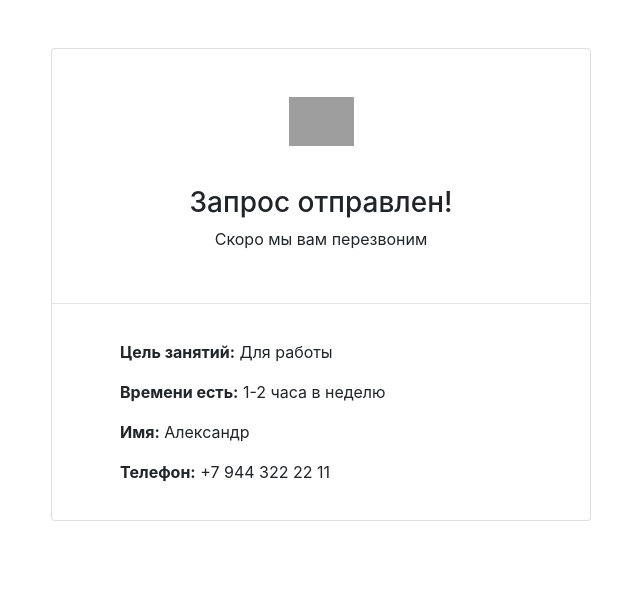
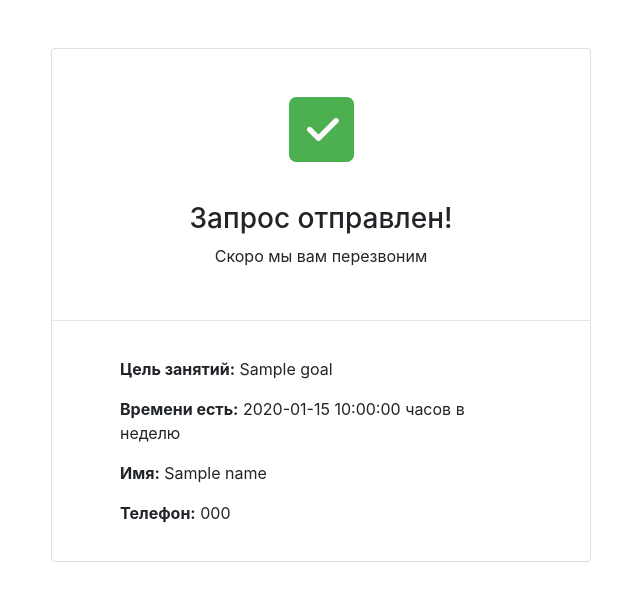
Before and after one commit to dnantonov/tinysteps, a Flask app: template templates/request_done.html in a window 1280 px wide. Shown: the part 72-673 px from the top of the page, without its empty margins (319-959 px from the left). Run offline with Flask 2, Linux system fonts and the light colour scheme; the template is opened without the code that fills it: most values are stand-ins (such as "Sample title", 1, 10 or a date in 2020); some libraries are stand-ins or nearby versions; grey boxes are pictures that could not be loaded.

Commit message:
Реализована функция приема данных о заявке

```diff
--- a/app.py
+++ b/app.py
@@ -2,7 +2,7 @@ import json
 from flask import Flask, render_template, request, redirect, url_for
 from wtforms.validators import InputRequired, Length
 from flask_wtf import FlaskForm
-from wtforms import StringField
+from wtforms import StringField, RadioField
 
 
 app = Flask(__name__)
@@ -18,14 +18,16 @@ day_of_week = {
         'sun': 'Воскресенье'
 }
 
+goals_dict = {
+    'travel': 'Для путешествий',
+    'learn': 'Для школы',
+    'work': 'Для работы',
+    'move': 'Для переезда'
+}
+
+
 with open("db.json", "r", encoding='utf-8') as f:
     goals, teachers = json.load(f)
-
-
-class MyForm(FlaskForm):
-    # форма для заявки на бронирование урока
-    name = StringField('Имя', [InputRequired()])
-    phone = StringField('Ваш телефон', [Length(min=5, max=12)])
 
 
 @app.route('/')
@@ -73,9 +75,16 @@ def request_select():
     return render_template('request.html')
 
 
-@app.route('/request_done/')
+@app.route('/request_done/', methods=['GET', 'POST'])
 def request_done():
-    return render_template('request_done.html')
+    if request.method == 'POST':
+        goal_code = request.form.get('goal')
+        goal = goals_dict[goal_code]
+        time = request.form.get('time')
+        name = request.form.get('name')
+        phone = request.form.get('phone')
+        return render_template('request_done.html', goal=goal, time=time,
+                               name=name, phone=phone)
 
 
 @app.route('/booking/<int:teacher_id>/<day>/<time>/')
@@ -83,11 +92,10 @@ def booking_teacher(teacher_id, day, time):
     """
     Функция отображения формы-заявки на обучение
     """
-    form = MyForm()
     selected_day = day_of_week[day]
     teacher = teachers[teacher_id]
     return render_template('booking.html', teacher_id=teacher_id, day=day, full_day=selected_day,
-                           time=time, teacher=teacher, form=form)
+                           time=time, teacher=teacher)
 
 
 @app.route('/booking_done/', methods=['GET', 'POST'])
--- a/templates/request.html
+++ b/templates/request.html
@@ -3,7 +3,7 @@
 {% block content %}
 <main class="container mt-5">
   <div class="col-12 col-sm-10 col-lg-6 offset-lg-3 offset-sm-1">
-    <form action="request_done.html" class="card mb-5">
+    <form action="/request_done/" method="post" class="card mb-5">
       <div class="card-body text-center pt-5">
         <h1 class="h3 card-title mt-4 mb-2">Подбор преподавателя</h1>
         <p class="px-5">Напишите, чего вам нужно и&nbsp;мы&nbsp;подберем отличных&nbsp;ребят</p>
@@ -70,9 +70,9 @@
       <hr>
       <div class="card-body mx-3">
         <label class="mb-1 mt-2">Вас зовут</label>
-        <input class="form-control" type="text" placeholder="">
+        <input class="form-control" name="name" type="text" placeholder="">
         <label class="mb-1 mt-2">Ваш телефон</label>
-        <input class="form-control" type="text" placeholder="">
+        <input class="form-control" name="phone" type="text" placeholder="">
         <input type="submit" class="btn btn-primary mt-4 mb-2" value="Найдите мне преподавателя">
       </div>
     </form>
--- a/templates/request_done.html
+++ b/templates/request_done.html
@@ -7,16 +7,16 @@
       <div class="col-10 col-md-6 offset-1 offset-md-3">
         <div class="card mb-3">
           <div class="card-body text-center pt-5">
-            <img src="../static/check.png" class="mb-3" width="65" alt="">
+            <img src="{{ url_for('static', filename='img/check.png') }}" class="mb-3" width="65" alt="">
             <h2 class="h3 card-title mt-4 mb-2">Запрос отправлен!</h2>
             <p>Скоро мы вам перезвоним</p>
           </div>
           <hr />
           <div class="card-body mx-5">
-            <p><b>Цель занятий:</b> Для работы</p>
-            <p><b>Времени есть:</b> 1-2 часа в неделю</p>
-            <p><b>Имя:</b> Александр</p>
-            <p><b>Телефон:</b> +7 944 322 22 11</p>
+            <p><b>Цель занятий:</b> {{ goal }}</p>
+            <p><b>Времени есть:</b> {{ time }} часов в неделю</p>
+            <p><b>Имя:</b> {{ name }}</p>
+            <p><b>Телефон:</b> {{ phone }}</p>
           </div>
         </div>
       </div>
```
